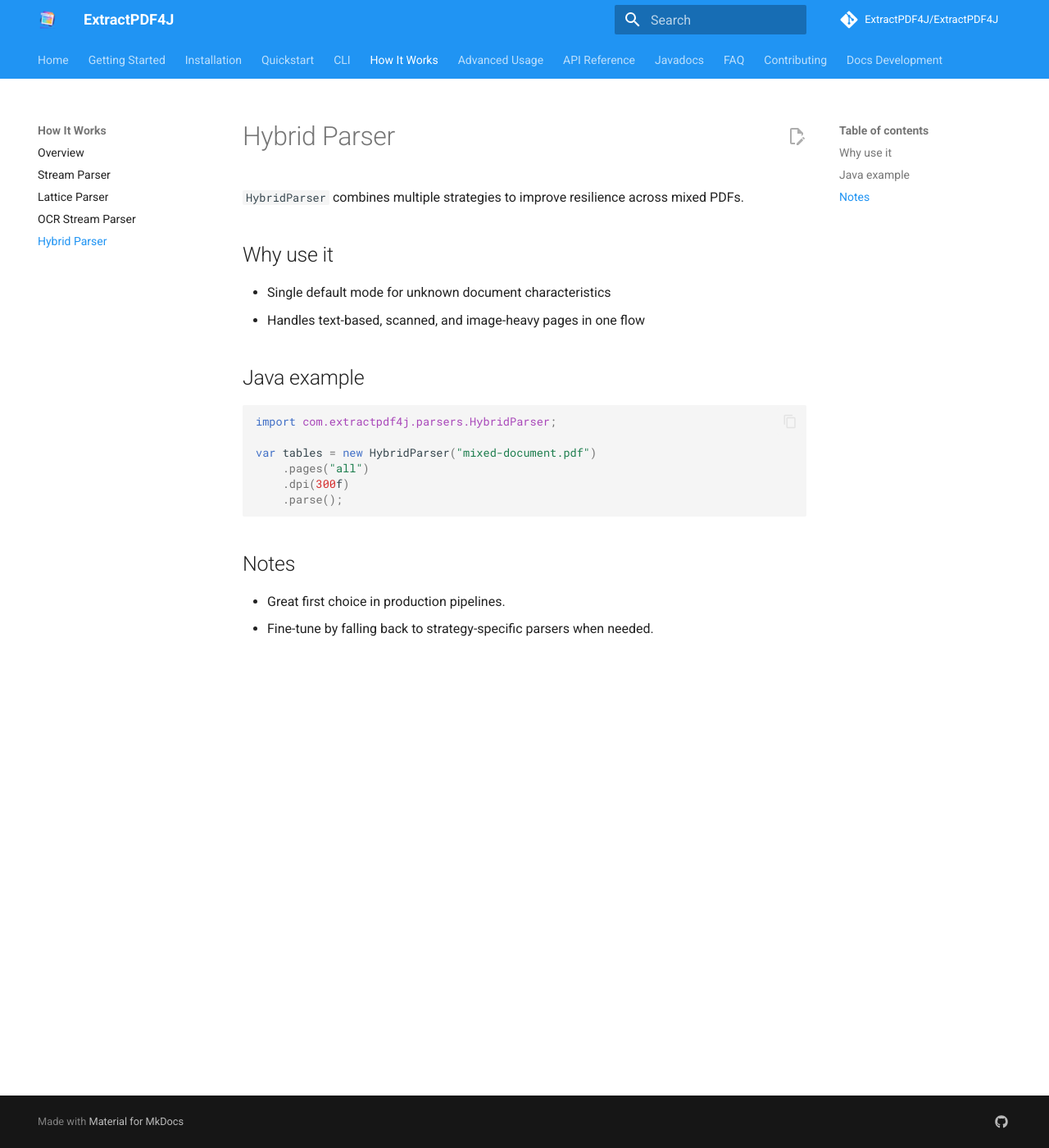
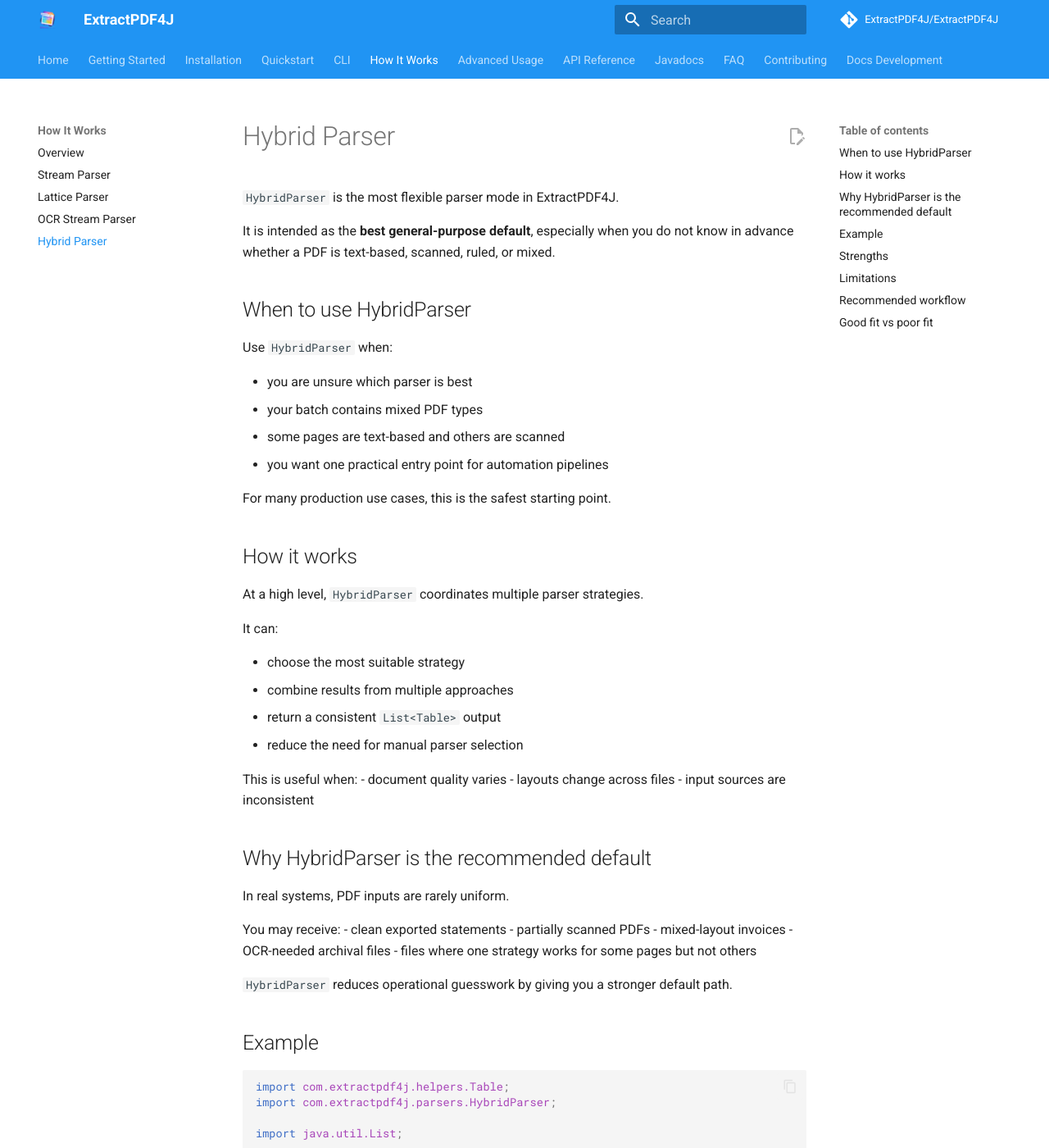
Before and after one commit to ExtractPDF4J/ExtractPDF4J, an MkDocs documentation site: the page built from docs/how-it-works/hybrid.md, in a window 1280 px wide and 1400 px high. Shown: the whole window at 82% size. Built offline with MkDocs 1.6.1 and Material for MkDocs 9.7.7, drawn with Linux system fonts in a browser that asks for light colours; comment, search, counter and statistics services are not loaded; some of the changed text lies outside the part shown.

Commit message:
Enhance HybridParser documentation with examples
Expanded the documentation for HybridParser to clarify its use cases, strengths, and limitations. Added example code for better understanding.

Signed-off-by: Mehuli Mukherjee <56256514+mehulimukherjee@users.noreply.github.com>

````diff
--- a/docs/how-it-works/hybrid.md
+++ b/docs/how-it-works/hybrid.md
@@ -1,24 +1,122 @@
 # Hybrid Parser
 
-`HybridParser` combines multiple strategies to improve resilience across mixed PDFs.
+`HybridParser` is the most flexible parser mode in ExtractPDF4J.
 
-## Why use it
+It is intended as the **best general-purpose default**, especially when you do not know in advance whether a PDF is text-based, scanned, ruled, or mixed.
 
-- Single default mode for unknown document characteristics
-- Handles text-based, scanned, and image-heavy pages in one flow
+## When to use HybridParser
 
-## Java example
+Use `HybridParser` when:
+
+- you are unsure which parser is best
+- your batch contains mixed PDF types
+- some pages are text-based and others are scanned
+- you want one practical entry point for automation pipelines
+
+For many production use cases, this is the safest starting point.
+
+## How it works
+
+At a high level, `HybridParser` coordinates multiple parser strategies.
+
+It can:
+
+- choose the most suitable strategy
+- combine results from multiple approaches
+- return a consistent `List<Table>` output
+- reduce the need for manual parser selection
+
+This is useful when:
+- document quality varies
+- layouts change across files
+- input sources are inconsistent
+
+## Why HybridParser is the recommended default
+
+In real systems, PDF inputs are rarely uniform.
+
+You may receive:
+- clean exported statements
+- partially scanned PDFs
+- mixed-layout invoices
+- OCR-needed archival files
+- files where one strategy works for some pages but not others
+
+`HybridParser` reduces operational guesswork by giving you a stronger default path.
+
+## Example
 
 ```java
+import com.extractpdf4j.helpers.Table;
 import com.extractpdf4j.parsers.HybridParser;
 
-var tables = new HybridParser("mixed-document.pdf")
-    .pages("all")
-    .dpi(300f)
-    .parse();
+import java.util.List;
+
+public class HybridExample {
+    public static void main(String[] args) throws Exception {
+        List<Table> tables = new HybridParser("mixed.pdf")
+                .pages("all")
+                .dpi(300f)
+                .parse();
+
+        System.out.println("Tables found: " + tables.size());
+    }
+}
 ```
 
-## Notes
+## Strengths
 
-- Great first choice in production pipelines.
-- Fine-tune by falling back to strategy-specific parsers when needed.
+- Best default for unknown inputs
+- Useful for mixed text/scanned batches
+- Reduces parser selection effort
+- Good for production ingestion pipelines
+
+## Limitations
+
+HybridParser is broad and practical, but it is not magic.
+
+For highly specialized documents, a direct parser may still be better:
+
+- use StreamParser for clearly text-based PDFs
+- use LatticeParser for strongly ruled tables
+- use OcrStreamParser for OCR-first recovery
+
+If you already know the exact document type, a specialized parser may be more predictable.
+
+## Recommended workflow
+
+**For first-time users**
+
+Start with `HybridParser`.
+
+**For debugging**
+
+Once you understand the document better:
+- switch to a specialized parser if needed
+- compare outputs
+- keep the better strategy for that document family
+
+**For production**
+
+Use:
+
+- HybridParser as the default route
+- targeted overrides only when specific document classes need them
+
+## Good fit vs poor fit
+
+**Good fit**
+
+- unknown PDFs
+
+- varied input sources
+
+- mixed batches
+
+- automation pipelines
+
+**Less ideal when**
+
+- the document type is fully known and stable
+- you want tightly specialized extraction behavior
+- you are tuning one narrow layout family
````
